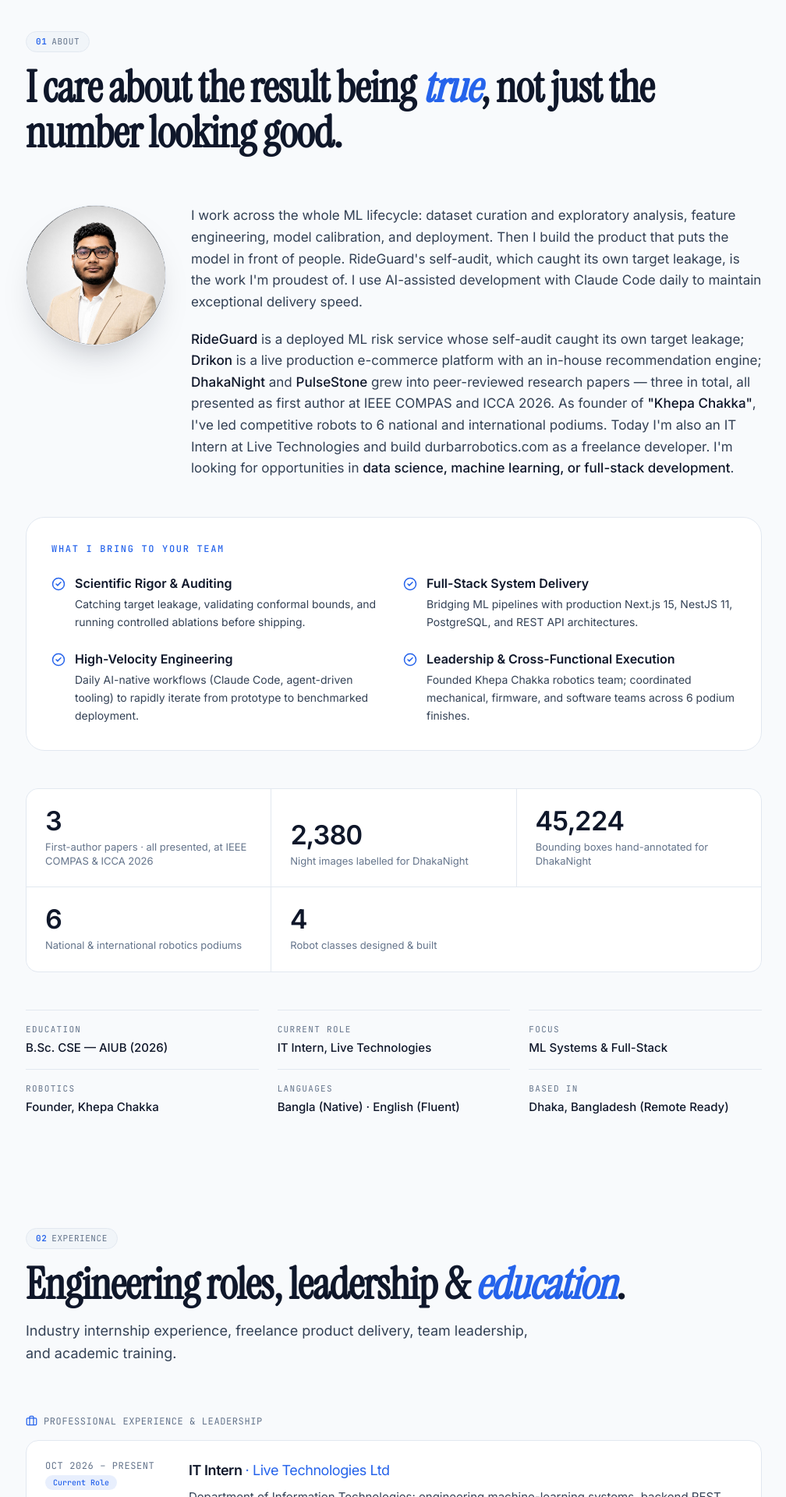
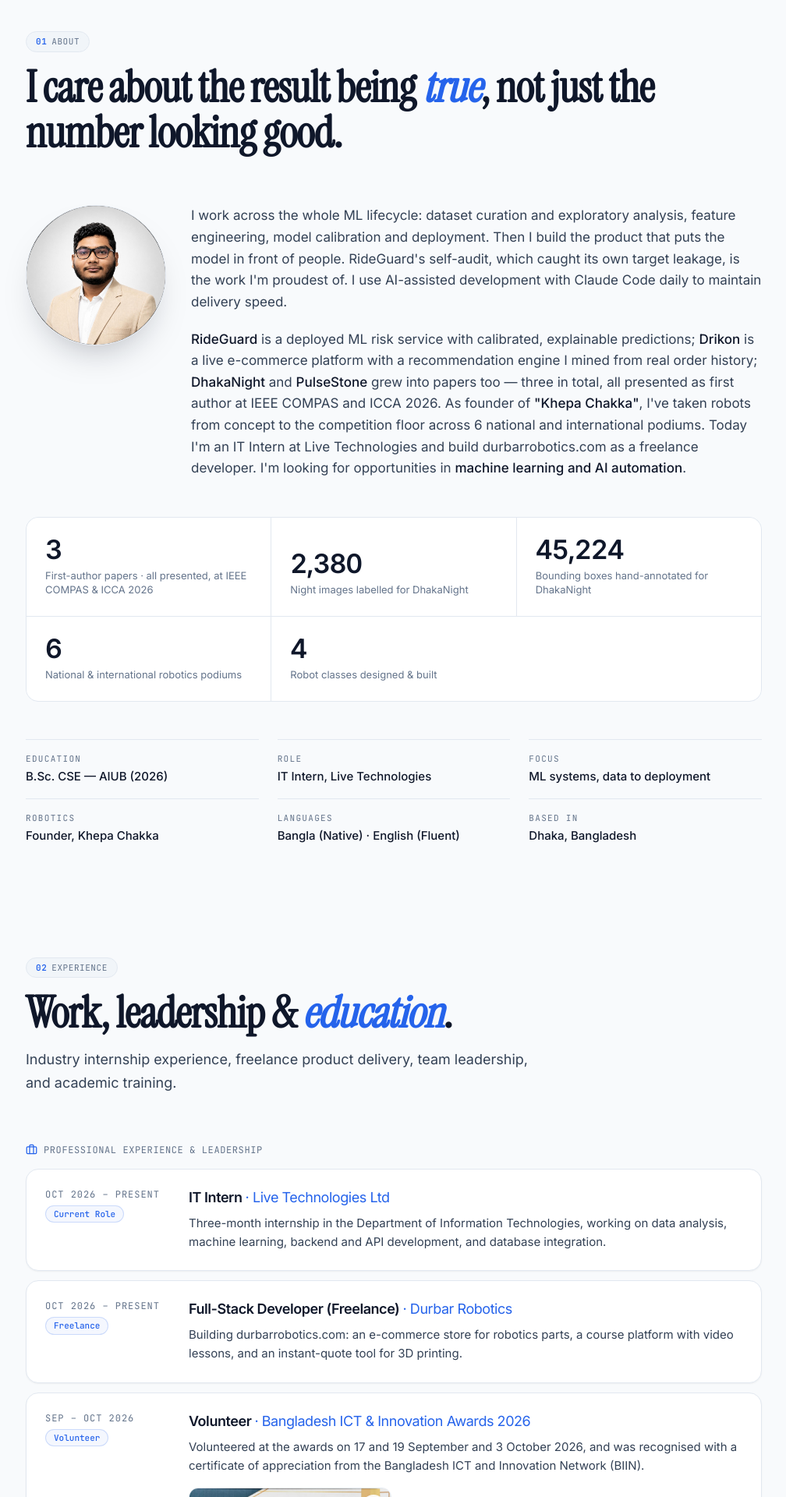
Before and after one commit to rakib4123/rakib4123.github.io, a Next.js app: page / in a window 1280 px wide. Shown: the part 880-2800 px from the top of the page at 78% size, without its empty margins (135-1143 px from the left). Built offline with nearby package versions, Linux system fonts and the light colour scheme.

Commit message:
Strictly ground portfolio in verified facts: remove fabricated coursework and embellishments

```diff
--- a/src/app/resume/page.tsx
+++ b/src/app/resume/page.tsx
@@ -102,16 +102,40 @@
                 <GraduationCap size={18} className="text-accent" />
                 <h3 className="font-mono text-xs uppercase tracking-[0.12em] text-muted">Education</h3>
               </div>
+              <div className="flex flex-col gap-3">
                 <div className="rounded-2xl border border-line bg-surface-2/60 p-4">
                   <div className="flex flex-wrap items-baseline justify-between gap-2">
                     <h4 className="font-semibold text-ink text-base">
                       B.Sc. in Computer Science &amp; Engineering
                     </h4>
-                  <span className="font-mono text-xs text-muted">Graduating 2026</span>
+                    <span className="font-mono text-xs text-muted">2026</span>
                   </div>
                   <p className="text-sm text-ink-soft mt-0.5">
                     American International University-Bangladesh (AIUB)
                   </p>
+                </div>
+                <div className="rounded-2xl border border-line bg-surface-2/60 p-4">
+                  <div className="flex flex-wrap items-baseline justify-between gap-2">
+                    <h4 className="font-semibold text-ink text-base">
+                      Higher Secondary Certificate — Science
+                    </h4>
+                    <span className="font-mono text-xs text-muted">2021</span>
+                  </div>
+                  <p className="text-sm text-ink-soft mt-0.5">
+                    Dhaka Imperial College
+                  </p>
+                </div>
+                <div className="rounded-2xl border border-line bg-surface-2/60 p-4">
+                  <div className="flex flex-wrap items-baseline justify-between gap-2">
+                    <h4 className="font-semibold text-ink text-base">
+                      Secondary School Certificate — Science
+                    </h4>
+                    <span className="font-mono text-xs text-muted">2019</span>
+                  </div>
+                  <p className="text-sm text-ink-soft mt-0.5">
+                    Dhaka Collegiate School
+                  </p>
+                </div>
               </div>
             </section>
 
--- a/src/components/About.tsx
+++ b/src/components/About.tsx
@@ -1,35 +1,15 @@
 import Image from "next/image";
-import { CheckCircle2 } from "lucide-react";
 import Reveal from "./Reveal";
 import { SectionHeading } from "./SectionHeading";
 import Stats from "./Stats";
 
 const facts = [
   ["Education", "B.Sc. CSE — AIUB (2026)"],
-  ["Current Role", "IT Intern, Live Technologies"],
-  ["Focus", "ML Systems & Full-Stack"],
+  ["Role", "IT Intern, Live Technologies"],
+  ["Focus", "ML systems, data to deployment"],
   ["Robotics", "Founder, Khepa Chakka"],
   ["Languages", "Bangla (Native) · English (Fluent)"],
-  ["Based in", "Dhaka, Bangladesh (Remote Ready)"],
-];
-
-const recruiterPillars = [
-  {
-    title: "Scientific Rigor & Auditing",
-    desc: "Catching target leakage, validating conformal bounds, and running controlled ablations before shipping.",
-  },
-  {
-    title: "Full-Stack System Delivery",
-    desc: "Bridging ML pipelines with production Next.js 15, NestJS 11, PostgreSQL, and REST API architectures.",
-  },
-  {
-    title: "High-Velocity Engineering",
-    desc: "Daily AI-native workflows (Claude Code, agent-driven tooling) to rapidly iterate from prototype to benchmarked deployment.",
-  },
-  {
-    title: "Leadership & Cross-Functional Execution",
-    desc: "Founded Khepa Chakka robotics team; coordinated mechanical, firmware, and software teams across 6 podium finishes.",
-  },
+  ["Based in", "Dhaka, Bangladesh"],
 ];
 
 export default function About() {
@@ -57,49 +37,25 @@
           <div className="flex flex-col gap-5 text-[17px] leading-relaxed text-ink-soft">
             <p>
               I work across the whole ML lifecycle: dataset curation and exploratory analysis,
-              feature engineering, model calibration, and deployment. Then I build the product that
+              feature engineering, model calibration and deployment. Then I build the product that
               puts the model in front of people. RideGuard&apos;s self-audit, which caught its own
               target leakage, is the work I&apos;m proudest of. I use AI-assisted development with
-              Claude Code daily to maintain exceptional delivery speed.
+              Claude Code daily to maintain delivery speed.
             </p>
             <p>
               <strong className="font-medium text-ink">RideGuard</strong> is a deployed ML risk
-              service whose self-audit caught its own target leakage;{" "}
-              <strong className="font-medium text-ink">Drikon</strong> is a live production
-              e-commerce platform with an in-house recommendation engine;{" "}
+              service with calibrated, explainable predictions;{" "}
+              <strong className="font-medium text-ink">Drikon</strong> is a live e-commerce
+              platform with a recommendation engine I mined from real order history;{" "}
               <strong className="font-medium text-ink">DhakaNight</strong> and{" "}
-              <strong className="font-medium text-ink">PulseStone</strong> grew into peer-reviewed
-              research papers — three in total, all presented as first author at IEEE COMPAS and ICCA
-              2026. As founder of{" "}
+              <strong className="font-medium text-ink">PulseStone</strong> grew into papers too —
+              three in total, all presented as first author at IEEE COMPAS and ICCA 2026. As founder of{" "}
               <strong className="font-medium text-ink">&quot;Khepa Chakka&quot;</strong>, I&apos;ve
-              led competitive robots to 6 national and international podiums. Today I&apos;m also an
-              IT Intern at Live Technologies and build durbarrobotics.com as a freelance developer.
-              I&apos;m looking for opportunities in{" "}
-              <strong className="font-medium text-ink">
-                data science, machine learning, or full-stack development
-              </strong>
-              .
+              taken robots from concept to the competition floor across 6 national and international
+              podiums. Today I&apos;m an IT Intern at Live Technologies and build durbarrobotics.com as
+              a freelance developer. I&apos;m looking for opportunities in{" "}
+              <strong className="font-medium text-ink">machine learning and AI automation</strong>.
             </p>
-          </div>
-        </Reveal>
-
-        {/* What I Bring to Your Team (Recruiter Callout) */}
-        <Reveal>
-          <div className="rounded-3xl border border-line bg-surface p-6 sm:p-8">
-            <h3 className="mb-6 font-mono text-xs uppercase tracking-[0.14em] text-accent font-medium">
-              What I Bring to Your Team
-            </h3>
-            <div className="grid gap-6 sm:grid-cols-2">
-              {recruiterPillars.map((pillar) => (
-                <div key={pillar.title} className="flex gap-3">
-                  <CheckCircle2 size={18} className="mt-1 shrink-0 text-accent" aria-hidden="true" />
-                  <div>
-                    <h4 className="text-[16px] font-semibold text-ink">{pillar.title}</h4>
-                    <p className="mt-1 text-sm leading-relaxed text-ink-soft">{pillar.desc}</p>
-                  </div>
-                </div>
-              ))}
-            </div>
           </div>
         </Reveal>
 
--- a/src/components/Experience.tsx
+++ b/src/components/Experience.tsx
@@ -22,32 +22,32 @@
     role: "IT Intern",
     org: "Live Technologies Ltd",
     badge: "Current Role",
-    desc: "Department of Information Technologies: engineering machine-learning systems, backend REST APIs, data pipelines, and database integration for high-traffic mobile services.",
+    desc: "Three-month internship in the Department of Information Technologies, working on data analysis, machine learning, backend and API development, and database integration.",
   },
   {
     years: "Oct 2026 – present",
     role: "Full-Stack Developer (Freelance)",
     org: "Durbar Robotics",
-    badge: "Web Engineering",
-    desc: "Architecting durbarrobotics.com: e-commerce platform for robotics hardware components, LMS video course player, and an algorithmic instant-quote calculation engine for custom 3D printing orders.",
+    badge: "Freelance",
+    desc: "Building durbarrobotics.com: an e-commerce store for robotics parts, a course platform with video lessons, and an instant-quote tool for 3D printing.",
   },
   {
     years: "Sep – Oct 2026",
-    role: "Technical Volunteer",
+    role: "Volunteer",
     org: "Bangladesh ICT & Innovation Awards 2026",
-    badge: "Service Distinction",
-    desc: "Facilitated award operations on 17 and 19 September and 3 October 2026. Awarded a Certificate of Appreciation by the Bangladesh ICT and Innovation Network (BIIN).",
+    badge: "Volunteer",
+    desc: "Volunteered at the awards on 17 and 19 September and 3 October 2026, and was recognised with a certificate of appreciation from the Bangladesh ICT and Innovation Network (BIIN).",
     cert: {
       img: "/images/cert-biin-volunteer.jpg",
-      cap: "Certificate of Appreciation · Bangladesh ICT & Innovation Awards 2026",
+      cap: "Certificate of Appreciation · Bangladesh ICT & Innovation Awards 2026 volunteer",
     },
   },
   {
     years: "2023 – present",
     role: "Founder & Team Lead",
-    org: "Khepa Chakka Robotics",
+    org: "Khepa Chakka robotics team",
     badge: "Leadership · 6 Podiums",
-    desc: "Founded and lead a competitive robotics crew building four classes of robots: line-following, soccer, race, and battle bots. Coordinate members across CAD mechanical fabrication, embedded firmware (Arduino/ESP32), and competition strategy.",
+    desc: "Founded and lead a competitive team building four classes of robots: line-following, soccer, race and battle. I coordinate members across mechanical design, electronics and software against competition deadlines.",
   },
 ];
 
@@ -56,19 +56,16 @@
     year: "2026",
     title: "B.Sc. in Computer Science & Engineering",
     org: "American International University-Bangladesh (AIUB)",
-    details: "Focus: Data Science, Machine Learning, Computer Vision & Distributed Systems.",
   },
   {
     year: "2021",
     title: "Higher Secondary Certificate — Science",
     org: "Dhaka Imperial College",
-    details: "Concentration in Higher Mathematics, Physics, and Chemistry.",
   },
   {
     year: "2019",
     title: "Secondary School Certificate — Science",
     org: "Dhaka Collegiate School",
-    details: "Foundational STEM coursework and competitive programming.",
   },
 ];
 
@@ -82,7 +79,7 @@
         label="Experience"
         title={
           <>
-            Engineering roles, leadership &amp; <em>education</em>.
+            Work, leadership &amp; <em>education</em>.
           </>
         }
       >
@@ -99,22 +96,22 @@
           {leadership.map(({ cert, ...l }) => (
             <li
               key={l.org}
-              className={`rounded-2xl border border-line bg-surface p-6 transition-all duration-300 hover:border-line-strong hover:shadow-md ${listRow}`}
+              className={`rounded-2xl border border-line bg-surface p-5 sm:p-6 transition-all hover:border-line-strong shadow-xs ${listRow}`}
             >
-              <div className="grid gap-4 sm:grid-cols-[160px_1fr] sm:gap-6">
-                <div className="flex flex-col gap-1">
-                  <span className="font-mono text-xs text-muted uppercase tracking-wider">
+              <div className="grid gap-3 sm:grid-cols-[160px_1fr] sm:gap-6">
+                <div className="flex flex-col gap-1.5">
+                  <span className="font-mono text-xs uppercase tracking-[0.08em] text-muted">
                     {l.years}
                   </span>
                   {l.badge && (
-                    <span className="w-fit rounded-full bg-accent/10 px-2.5 py-0.5 font-mono text-[10px] font-medium text-accent">
+                    <span className="inline-flex self-start rounded-full border border-accent/20 bg-accent/5 px-2.5 py-0.5 font-mono text-[11px] font-medium text-accent">
                       {l.badge}
                     </span>
                   )}
                 </div>
 
                 <div className="flex flex-col gap-2">
-                  <h3 className="text-lg font-semibold tracking-tight text-ink">
+                  <h3 className="text-lg font-semibold leading-snug tracking-tight text-ink">
                     {l.role} <span className="font-normal text-accent">· {l.org}</span>
                   </h3>
                   <p className="text-[15px] leading-relaxed text-ink-soft">{l.desc}</p>
@@ -156,14 +153,11 @@
               key={ed.title}
               className="rounded-2xl border border-line bg-surface p-5 flex flex-col justify-between gap-3 shadow-xs"
             >
+              <span className="font-mono text-xs font-semibold text-accent">{ed.year}</span>
               <div>
-                <span className="font-mono text-xs font-semibold text-accent">{ed.year}</span>
-                <h4 className="font-semibold text-ink text-[15px] mt-1 leading-snug">{ed.title}</h4>
+                <h4 className="font-semibold text-ink text-[15px] leading-snug">{ed.title}</h4>
                 <p className="text-xs text-muted mt-1">{ed.org}</p>
               </div>
-              <p className="text-xs text-ink-soft leading-relaxed border-t border-line/60 pt-3">
-                {ed.details}
-              </p>
             </div>
           ))}
         </div>
--- a/src/components/Hero.tsx
+++ b/src/components/Hero.tsx
@@ -198,11 +198,11 @@
                     "Python",
                     "PyTorch",
                     "CatBoost",
-                    "YOLOv8/11",
-                    "Next.js 15",
-                    "NestJS 11",
+                    "FastAPI",
+                    "NestJS",
+                    "Next.js",
                     "PostgreSQL",
-                    "Docker",
+                    "Git",
                   ].map((tech) => (
                     <span
                       key={tech}
```
Lines whose indentation alone changed are shown as unchanged.
